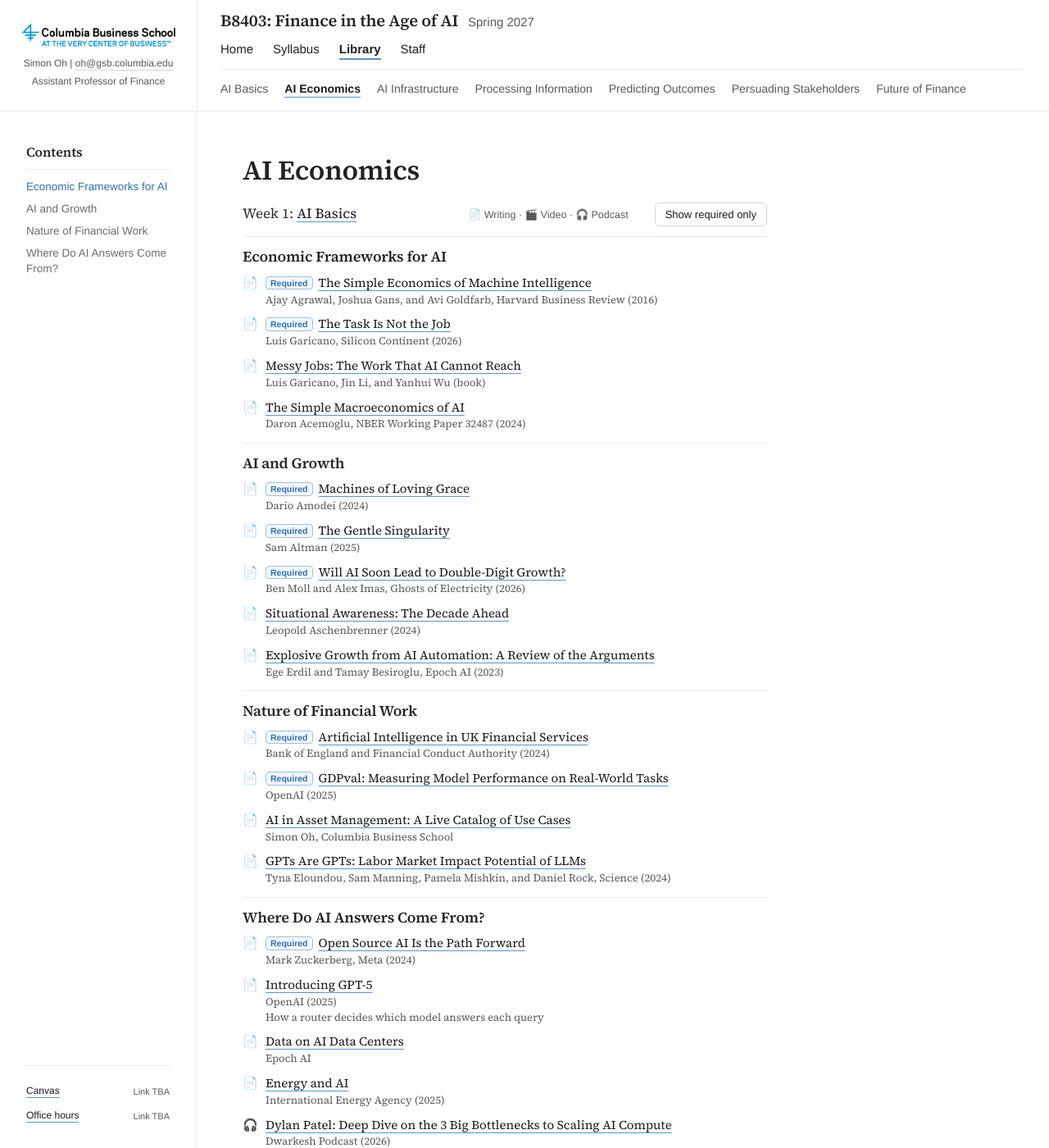
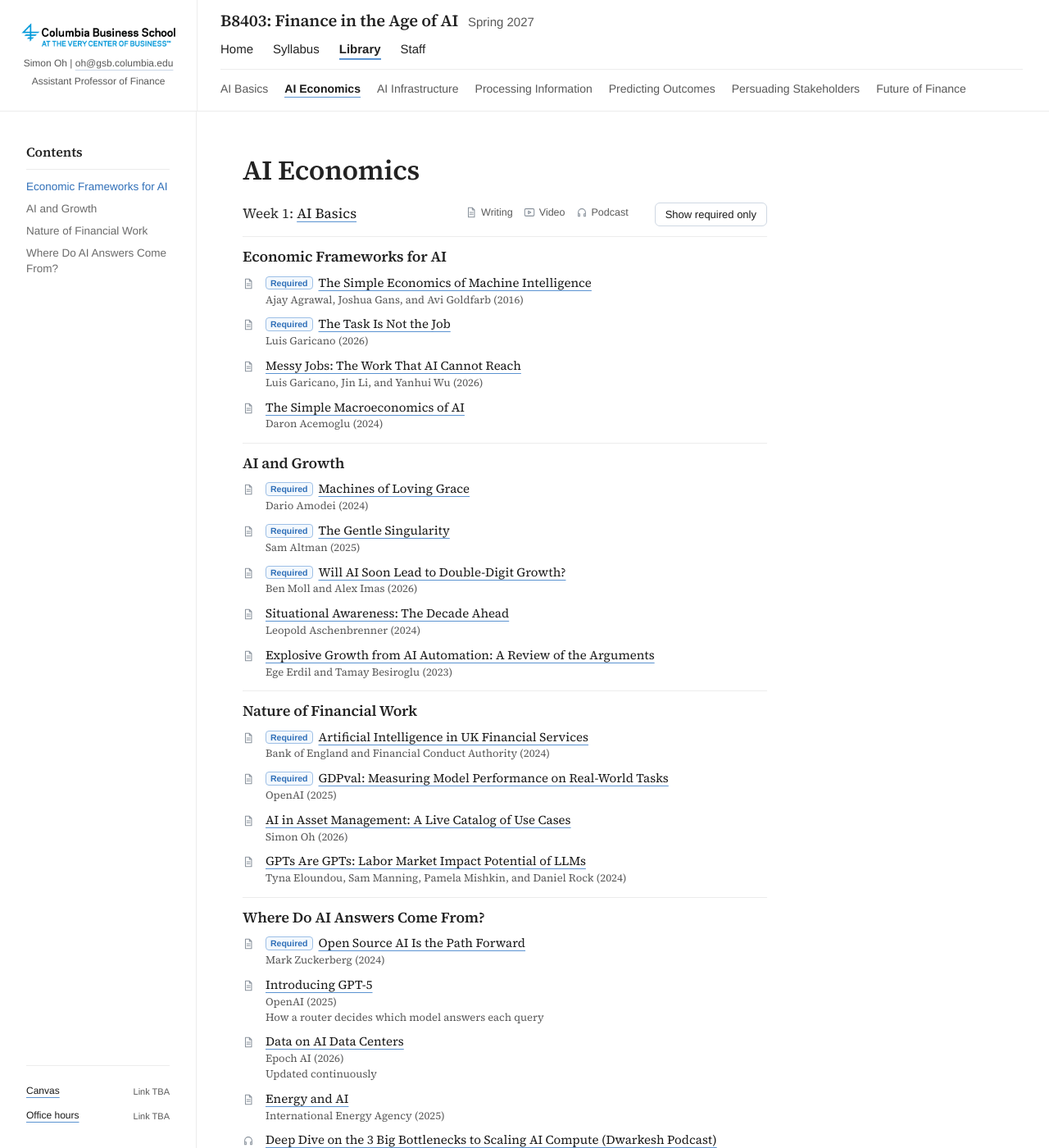
Before and after one commit to ai-finance-cbs/ai-finance-cbs.github.io, a Jekyll site: the page built from library/economics-of-ai.html, in a window 1280 px wide and 1400 px high. Shown: the whole window at 82% size. Built offline with Jekyll 4.4.1, drawn with Linux system fonts in a browser that asks for light colours; some of the changed text lies outside the part shown.

Commit message:
Library: author (year) only; thin line icons
Claude-Session: https://claude.ai/code/session_011QbhiHwAKqFwg98r4t5oEG

```diff
--- a/_data/materials.yml
+++ b/_data/materials.yml
@@ -3,36 +3,36 @@
 #   topic: must match a topic name in _data/library.yml exactly
 #   level: required | optional
 #   kind:  Writing | Podcast | Video
-#   title, source (author / outlet, year), url, note (optional)
+#   title, author (people or organization only), year, url, note (optional)
 
 # ---- Week 1 ----
-- {week: 1, topic: Economic Frameworks for AI, level: required, kind: Writing, title: "The Simple Economics of Machine Intelligence", source: "Ajay Agrawal, Joshua Gans, and Avi Goldfarb, Harvard Business Review (2016)", url: "https://hbr.org/2016/11/the-simple-economics-of-machine-intelligence"}
-- {week: 1, topic: Economic Frameworks for AI, level: required, kind: Writing, title: "The Task Is Not the Job", source: "Luis Garicano, Silicon Continent (2026)", url: "https://www.siliconcontinent.com/p/why-desk-jobs-survive-and-amodei"}
-- {week: 1, topic: Economic Frameworks for AI, level: optional, kind: Writing, title: "Messy Jobs: The Work That AI Cannot Reach", source: "Luis Garicano, Jin Li, and Yanhui Wu (book)", url: "https://messyjobs.ai/"}
-- {week: 1, topic: Economic Frameworks for AI, level: optional, kind: Writing, title: "The Simple Macroeconomics of AI", source: "Daron Acemoglu, NBER Working Paper 32487 (2024)", url: "https://www.nber.org/papers/w32487"}
+- {week: 1, topic: Economic Frameworks for AI, level: required, kind: Writing, title: "The Simple Economics of Machine Intelligence", author: "Ajay Agrawal, Joshua Gans, and Avi Goldfarb", year: 2016, url: "https://hbr.org/2016/11/the-simple-economics-of-machine-intelligence"}
+- {week: 1, topic: Economic Frameworks for AI, level: required, kind: Writing, title: "The Task Is Not the Job", author: "Luis Garicano", year: 2026, url: "https://www.siliconcontinent.com/p/why-desk-jobs-survive-and-amodei"}
+- {week: 1, topic: Economic Frameworks for AI, level: optional, kind: Writing, title: "Messy Jobs: The Work That AI Cannot Reach", author: "Luis Garicano, Jin Li, and Yanhui Wu", year: 2026, url: "https://messyjobs.ai/"}
+- {week: 1, topic: Economic Frameworks for AI, level: optional, kind: Writing, title: "The Simple Macroeconomics of AI", author: "Daron Acemoglu", year: 2024, url: "https://www.nber.org/papers/w32487"}
 
-- {week: 1, topic: AI and Growth, level: required, kind: Writing, title: "Machines of Loving Grace", source: "Dario Amodei (2024)", url: "https://www.darioamodei.com/essay/machines-of-loving-grace"}
-- {week: 1, topic: AI and Growth, level: required, kind: Writing, title: "The Gentle Singularity", source: "Sam Altman (2025)", url: "https://blog.samaltman.com/the-gentle-singularity"}
-- {week: 1, topic: AI and Growth, level: required, kind: Writing, title: "Will AI Soon Lead to Double-Digit Growth?", source: "Ben Moll and Alex Imas, Ghosts of Electricity (2026)", url: "https://aleximas.substack.com/p/will-ai-soon-lead-to-double-digit"}
-- {week: 1, topic: AI and Growth, level: optional, kind: Writing, title: "Situational Awareness: The Decade Ahead", source: "Leopold Aschenbrenner (2024)", url: "https://situational-awareness.ai/"}
-- {week: 1, topic: AI and Growth, level: optional, kind: Writing, title: "Explosive Growth from AI Automation: A Review of the Arguments", source: "Ege Erdil and Tamay Besiroglu, Epoch AI (2023)", url: "https://epoch.ai/blog/explosive-growth-from-ai-a-review-of-the-arguments"}
+- {week: 1, topic: AI and Growth, level: required, kind: Writing, title: "Machines of Loving Grace", author: "Dario Amodei", year: 2024, url: "https://www.darioamodei.com/essay/machines-of-loving-grace"}
+- {week: 1, topic: AI and Growth, level: required, kind: Writing, title: "The Gentle Singularity", author: "Sam Altman", year: 2025, url: "https://blog.samaltman.com/the-gentle-singularity"}
+- {week: 1, topic: AI and Growth, level: required, kind: Writing, title: "Will AI Soon Lead to Double-Digit Growth?", author: "Ben Moll and Alex Imas", year: 2026, url: "https://aleximas.substack.com/p/will-ai-soon-lead-to-double-digit"}
+- {week: 1, topic: AI and Growth, level: optional, kind: Writing, title: "Situational Awareness: The Decade Ahead", author: "Leopold Aschenbrenner", year: 2024, url: "https://situational-awareness.ai/"}
+- {week: 1, topic: AI and Growth, level: optional, kind: Writing, title: "Explosive Growth from AI Automation: A Review of the Arguments", author: "Ege Erdil and Tamay Besiroglu", year: 2023, url: "https://epoch.ai/blog/explosive-growth-from-ai-a-review-of-the-arguments"}
 
-- {week: 1, topic: Nature of Financial Work, level: required, kind: Writing, title: "Artificial Intelligence in UK Financial Services", source: "Bank of England and Financial Conduct Authority (2024)", url: "https://www.bankofengland.co.uk/report/2024/artificial-intelligence-in-uk-financial-services-2024"}
-- {week: 1, topic: Nature of Financial Work, level: required, kind: Writing, title: "GDPval: Measuring Model Performance on Real-World Tasks", source: "OpenAI (2025)", url: "https://openai.com/index/gdpval/"}
-- {week: 1, topic: Nature of Financial Work, level: optional, kind: Writing, title: "AI in Asset Management: A Live Catalog of Use Cases", source: "Simon Oh, Columbia Business School", url: "https://sangmino.github.io/ai_asset_management.html"}
-- {week: 1, topic: Nature of Financial Work, level: optional, kind: Writing, title: "GPTs Are GPTs: Labor Market Impact Potential of LLMs", source: "Tyna Eloundou, Sam Manning, Pamela Mishkin, and Daniel Rock, Science (2024)", url: "https://www.science.org/doi/10.1126/science.adj0998"}
-- {week: 0, topic: "Best Practices", level: optional, kind: Writing, title: "15 Times to Use AI, and 5 Not To", source: "Ethan Mollick, One Useful Thing", url: "https://www.oneusefulthing.org/p/15-times-to-use-ai-and-5-not-to"}
+- {week: 1, topic: Nature of Financial Work, level: required, kind: Writing, title: "Artificial Intelligence in UK Financial Services", author: "Bank of England and Financial Conduct Authority", year: 2024, url: "https://www.bankofengland.co.uk/report/2024/artificial-intelligence-in-uk-financial-services-2024"}
+- {week: 1, topic: Nature of Financial Work, level: required, kind: Writing, title: "GDPval: Measuring Model Performance on Real-World Tasks", author: "OpenAI", year: 2025, url: "https://openai.com/index/gdpval/"}
+- {week: 1, topic: Nature of Financial Work, level: optional, kind: Writing, title: "AI in Asset Management: A Live Catalog of Use Cases", author: "Simon Oh", year: 2026, url: "https://sangmino.github.io/ai_asset_management.html"}
+- {week: 1, topic: Nature of Financial Work, level: optional, kind: Writing, title: "GPTs Are GPTs: Labor Market Impact Potential of LLMs", author: "Tyna Eloundou, Sam Manning, Pamela Mishkin, and Daniel Rock", year: 2024, url: "https://www.science.org/doi/10.1126/science.adj0998"}
+- {week: 0, topic: "Best Practices", level: optional, kind: Writing, title: "15 Times to Use AI, and 5 Not To", author: "Ethan Mollick", year: 2024, url: "https://www.oneusefulthing.org/p/15-times-to-use-ai-and-5-not-to"}
 
-- {week: 0, topic: "Where Do AI Answers Come From?", level: required, kind: Writing, title: "Large Language Models, Explained with a Minimum of Math and Jargon", source: "Timothy B. Lee and Sean Trott, Understanding AI (2023)", url: "https://www.understandingai.org/p/large-language-models-explained-with"}
-- {week: 0, topic: "Best Practices", level: required, kind: Video, title: "How I Use LLMs", source: "Andrej Karpathy (2025)", url: "https://www.youtube.com/watch?v=EWvNQjAaOHw", note: "About 2 hours: what the assistant does with your message, from model choice to search, tools, files, and memory"}
-- {week: 1, topic: "Where Do AI Answers Come From?", level: required, kind: Writing, title: "Open Source AI Is the Path Forward", source: "Mark Zuckerberg, Meta (2024)", url: "https://about.fb.com/news/2024/07/open-source-ai-is-the-path-forward/"}
-- {week: 1, topic: "Where Do AI Answers Come From?", level: optional, kind: Writing, title: "Introducing GPT-5", source: "OpenAI (2025)", url: "https://openai.com/index/introducing-gpt-5/", note: "How a router decides which model answers each query"}
-- {week: 1, topic: "Where Do AI Answers Come From?", level: optional, kind: Writing, title: "Data on AI Data Centers", source: "Epoch AI", url: "https://epoch.ai/data/data-centers"}
-- {week: 1, topic: "Where Do AI Answers Come From?", level: optional, kind: Writing, title: "Energy and AI", source: "International Energy Agency (2025)", url: "https://www.iea.org/reports/energy-and-ai"}
-- {week: 1, topic: "Where Do AI Answers Come From?", level: optional, kind: Podcast, title: "Dylan Patel: Deep Dive on the 3 Big Bottlenecks to Scaling AI Compute", source: "Dwarkesh Podcast (2026)", url: "https://www.dwarkesh.com/p/dylan-patel"}
-- {week: 1, topic: "Where Do AI Answers Come From?", level: optional, kind: Writing, title: "Google: We Have No Moat, And Neither Does OpenAI", source: "SemiAnalysis (2023)", url: "https://semianalysis.com/2023/05/04/google-we-have-no-moat-and-neither/"}
-- {week: 1, topic: "Where Do AI Answers Come From?", level: optional, kind: Writing, title: "Open vs. Closed AI: How Far Behind Are Open Models?", source: "Epoch AI (2024)", url: "https://epoch.ai/blog/open-models-report"}
+- {week: 0, topic: "Where Do AI Answers Come From?", level: required, kind: Writing, title: "Large Language Models, Explained with a Minimum of Math and Jargon", author: "Timothy B. Lee and Sean Trott", year: 2023, url: "https://www.understandingai.org/p/large-language-models-explained-with"}
+- {week: 0, topic: "Best Practices", level: required, kind: Video, title: "How I Use LLMs", author: "Andrej Karpathy", year: 2025, url: "https://www.youtube.com/watch?v=EWvNQjAaOHw", note: "About 2 hours: what the assistant does with your message, from model choice to search, tools, files, and memory"}
+- {week: 1, topic: "Where Do AI Answers Come From?", level: required, kind: Writing, title: "Open Source AI Is the Path Forward", author: "Mark Zuckerberg", year: 2024, url: "https://about.fb.com/news/2024/07/open-source-ai-is-the-path-forward/"}
+- {week: 1, topic: "Where Do AI Answers Come From?", level: optional, kind: Writing, title: "Introducing GPT-5", author: "OpenAI", year: 2025, url: "https://openai.com/index/introducing-gpt-5/", note: "How a router decides which model answers each query"}
+- {week: 1, topic: "Where Do AI Answers Come From?", level: optional, kind: Writing, title: "Data on AI Data Centers", author: "Epoch AI", year: 2026, note: "Updated continuously", url: "https://epoch.ai/data/data-centers"}
+- {week: 1, topic: "Where Do AI Answers Come From?", level: optional, kind: Writing, title: "Energy and AI", author: "International Energy Agency", year: 2025, url: "https://www.iea.org/reports/energy-and-ai"}
+- {week: 1, topic: "Where Do AI Answers Come From?", level: optional, kind: Podcast, title: "Deep Dive on the 3 Big Bottlenecks to Scaling AI Compute (Dwarkesh Podcast)", author: "Dwarkesh Patel and Dylan Patel", year: 2026, url: "https://www.dwarkesh.com/p/dylan-patel"}
+- {week: 1, topic: "Where Do AI Answers Come From?", level: optional, kind: Writing, title: "Google: We Have No Moat, And Neither Does OpenAI", author: "SemiAnalysis", year: 2023, url: "https://semianalysis.com/2023/05/04/google-we-have-no-moat-and-neither/"}
+- {week: 1, topic: "Where Do AI Answers Come From?", level: optional, kind: Writing, title: "Open vs. Closed AI: How Far Behind Are Open Models?", author: "Epoch AI", year: 2024, url: "https://epoch.ai/blog/open-models-report"}
 
 # ---- AI Basics (before Week 1) ----
-- {week: 0, topic: "Where Do AI Answers Come From?", level: optional, kind: Video, title: "Large Language Models Explained Briefly", source: "3Blue1Brown (2024)", url: "https://www.youtube.com/watch?v=LPZh9BOjkQs", note: "About 8 minutes"}
-- {week: 0, topic: "Where Do AI Answers Come From?", level: optional, kind: Writing, title: "What Is ChatGPT Doing … and Why Does It Work?", source: "Stephen Wolfram (2023)", url: "https://writings.stephenwolfram.com/2023/02/what-is-chatgpt-doing-and-why-does-it-work/"}
+- {week: 0, topic: "Where Do AI Answers Come From?", level: optional, kind: Video, title: "Large Language Models Explained Briefly", author: "Grant Sanderson, 3Blue1Brown", year: 2024, url: "https://www.youtube.com/watch?v=LPZh9BOjkQs", note: "About 8 minutes"}
+- {week: 0, topic: "Where Do AI Answers Come From?", level: optional, kind: Writing, title: "What Is ChatGPT Doing … and Why Does It Work?", author: "Stephen Wolfram", year: 2023, url: "https://writings.stephenwolfram.com/2023/02/what-is-chatgpt-doing-and-why-does-it-work/"}
--- a/_includes/library-section.html
+++ b/_includes/library-section.html
@@ -3,7 +3,7 @@
 <div class="library-head">
   {% if s.week == 0 %}<p class="lead">Before Week 1</p>{% else %}<p class="lead">Week {{ w.number }}: <a href="{{ '/syllabus/' | relative_url }}#week-{{ w.number }}">{{ w.title }}</a></p>{% endif %}
   <!-- Filter: hides optional materials when switched on (site.js) -->
-  <p class="icon-key">📄 Writing · 🎬 Video · 🎧 Podcast</p>
+  <p class="icon-key"><span class="material-icon"><svg viewBox="0 0 16 16" aria-hidden="true"><path d="M4 1.5h5.5L12.5 4.5v10h-8.5z M9.5 1.5v3h3 M6 8h4.5 M6 10.5h4.5" /></svg></span> Writing <span class="material-icon"><svg viewBox="0 0 16 16" aria-hidden="true"><rect x="1.5" y="3" width="13" height="10" rx="1.5"/><path d="M6.5 6v4l3.5-2z"/></svg></span> Video <span class="material-icon"><svg viewBox="0 0 16 16" aria-hidden="true"><path d="M3 10V8a5 5 0 0 1 10 0v2 M3 10h2v3.5H3z M11 10h2v3.5h-2z"/></svg></span> Podcast</p>
   <button class="required-toggle" type="button" aria-pressed="false">Show required only</button>
 </div>
 {% for topic in s.topics %}
--- a/_includes/material-item.html
+++ b/_includes/material-item.html
@@ -1 +1 @@
-{% assign m = include.m %}{% case m.kind %}{% when 'Video' %}{% assign icon = '🎬' %}{% when 'Podcast' %}{% assign icon = '🎧' %}{% when 'Guide' %}{% assign icon = '🔧' %}{% else %}{% assign icon = '📄' %}{% endcase %}<li class="material" data-level="{{ m.level }}"><span class="material-icon" role="img" aria-label="{{ m.kind }}" title="{{ m.kind }}">{{ icon }}</span>{% if m.level == 'required' %}<span class="badge-required">Required</span>{% endif %}{% if m.url %}<a href="{{ m.url }}">{{ m.title }}</a>{% else %}{{ m.title }}{% endif %}{% if m.source %}<span class="material-source">{{ m.source }}</span>{% endif %}{% if m.note %}<span class="material-note">{{ m.note }}</span>{% endif %}</li>
+{% assign m = include.m %}<li class="material" data-level="{{ m.level }}"><span class="material-icon" role="img" aria-label="{{ m.kind }}" title="{{ m.kind }}">{% case m.kind %}{% when 'Video' %}<svg viewBox="0 0 16 16" aria-hidden="true"><rect x="1.5" y="3" width="13" height="10" rx="1.5"/><path d="M6.5 6v4l3.5-2z"/></svg>{% when 'Podcast' %}<svg viewBox="0 0 16 16" aria-hidden="true"><path d="M3 10V8a5 5 0 0 1 10 0v2 M3 10h2v3.5H3z M11 10h2v3.5h-2z"/></svg>{% else %}<svg viewBox="0 0 16 16" aria-hidden="true"><path d="M4 1.5h5.5L12.5 4.5v10h-8.5z M9.5 1.5v3h3 M6 8h4.5 M6 10.5h4.5" /></svg>{% endcase %}</span>{% if m.level == 'required' %}<span class="badge-required">Required</span>{% endif %}{% if m.url %}<a href="{{ m.url }}">{{ m.title }}</a>{% else %}{{ m.title }}{% endif %}<span class="material-source">{{ m.author }} ({{ m.year }})</span>{% if m.note %}<span class="material-note">{{ m.note }}</span>{% endif %}</li>
--- a/assets/site.css
+++ b/assets/site.css
@@ -498,3 +498,10 @@ caption { margin-bottom:6px; }
 .topic-block h2 { font-size:18px; margin-bottom:8px; }
 .topic-block { padding:12px 0 4px; }
 .content p.icon-key { margin:0 0 14px auto; margin-right:16px; font-family:"Helvetica Neue", Helvetica, Arial, sans-serif; font-size:12.5px; color:var(--muted); }
+
+/* ---- 2026-09-30: thin grey line icons instead of emoji ---- */
+.material-icon svg { width:14px; height:14px; fill:none; stroke:#8a939d; stroke-width:1.2; stroke-linejoin:round; stroke-linecap:round; }
+.content .material-list li .material-icon { top:3px; }
+.icon-key { display:flex; align-items:center; gap:5px; }
+.icon-key .material-icon { position:static; display:inline-flex; margin-left:8px; }
+.icon-key .material-icon:first-child { margin-left:0; }
```
